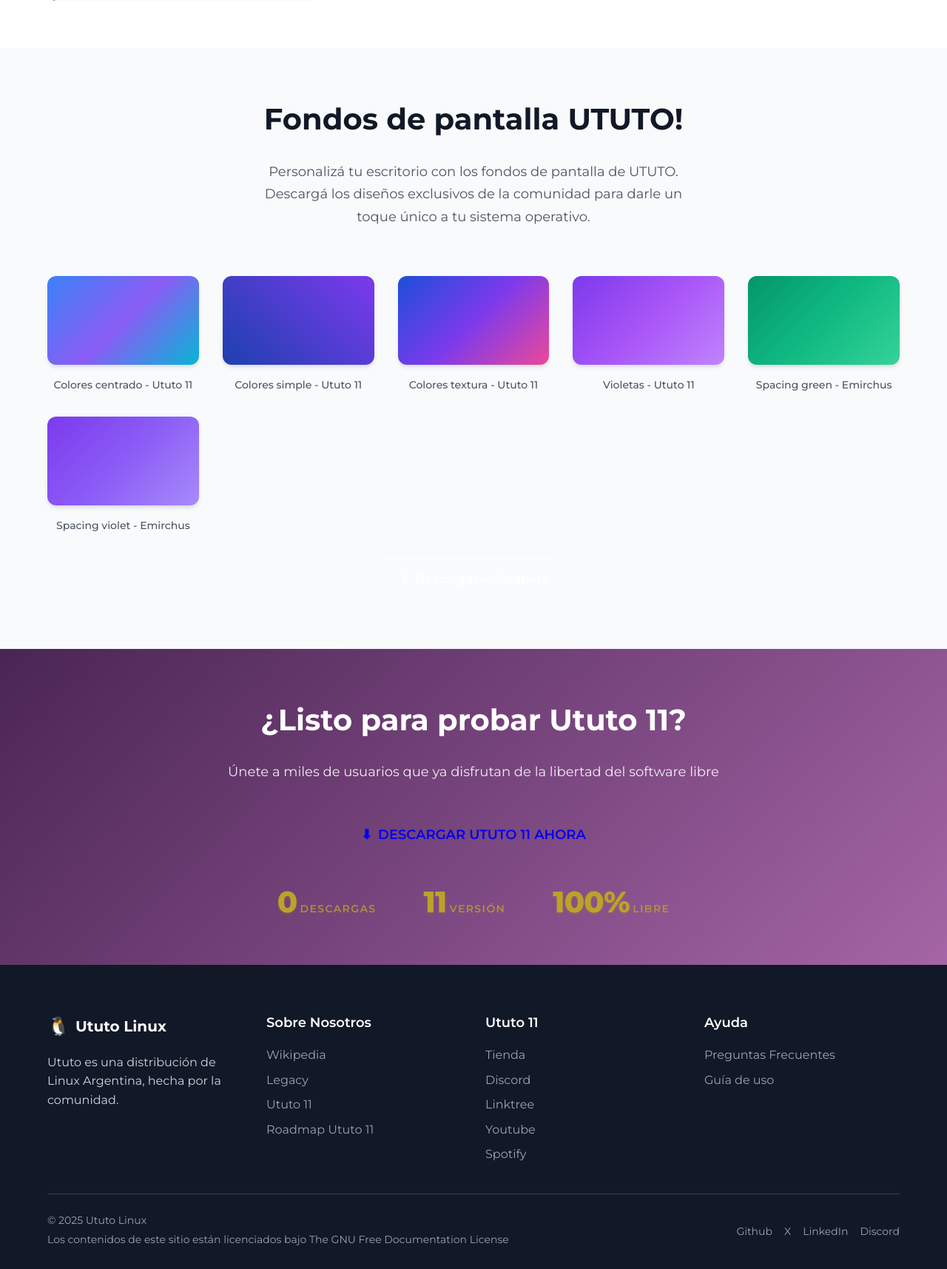
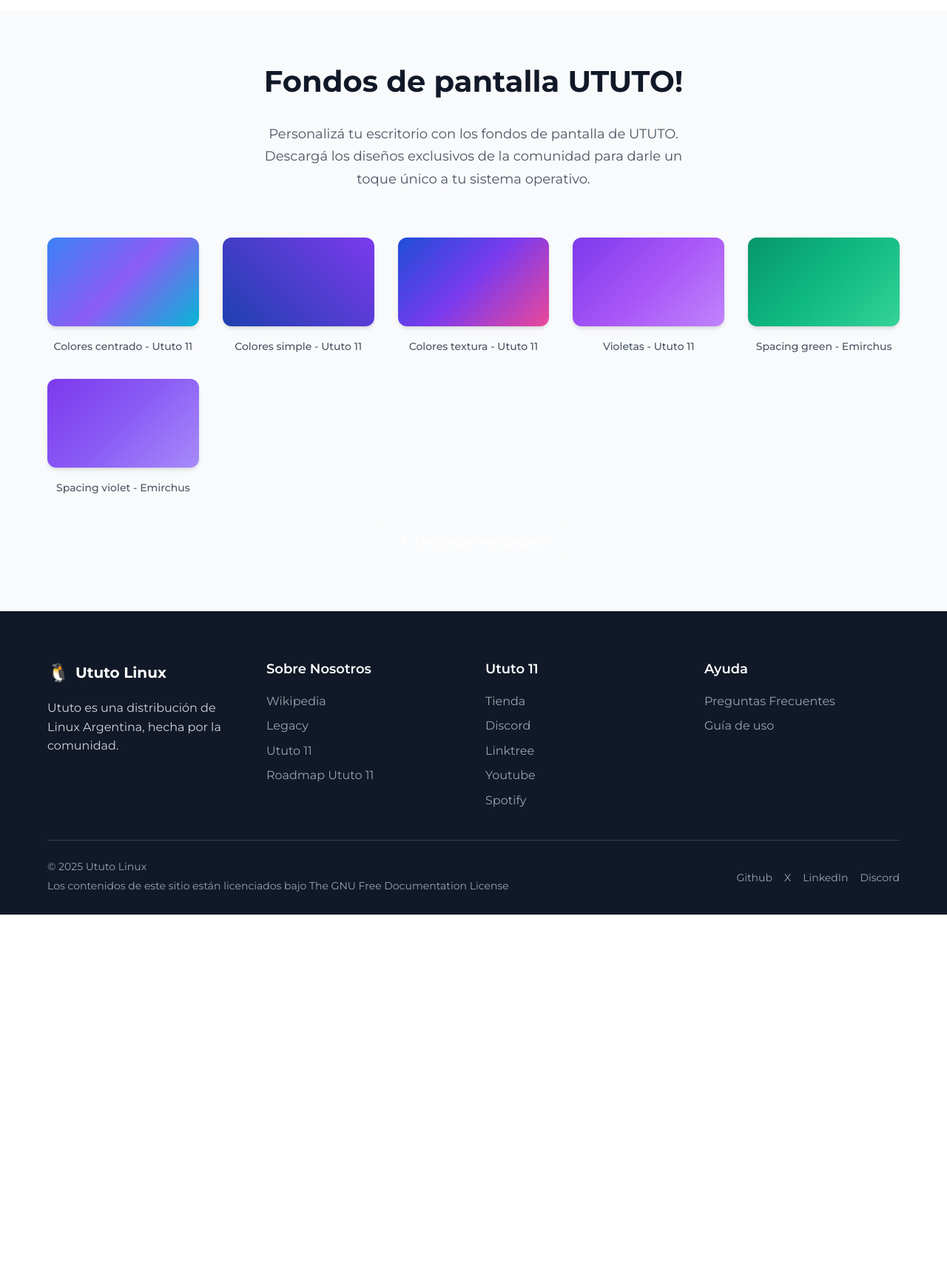
Before and after one commit to ututolinux/sitioWeb, a PHP site: page / in a window 1280 px wide. Shown: the part 2982-4697 px from the top of the page at 74% size. After the commit the page ends 4218 px from the top, so only its background shows below. Run offline with PHP 8.4, Linux system fonts and the light colour scheme.

Commit message:
WIP: v3.0

```diff
--- a/index.php
+++ b/index.php
@@ -126,42 +126,36 @@
                         <div class="feature-icon">🛡️</div>
                         <h3>Libertad</h3>
                         <p>Tomá el control de tu experiencia digital con UTUTO. Libertad para elegir, libertad para compartir, libertad para colaborar.</p>
-                        <a href="#" class="feature-link">Leer más →</a>
                     </div>
 
                     <div class="feature-card">
                         <div class="feature-icon">🔒</div>
                         <h3>Seguridad</h3>
                         <p>Protegé tu privacidad y tus datos con UTUTO. Nuestro compromiso con la seguridad digital es inquebrantable.</p>
-                        <a href="#" class="feature-link">Leer más →</a>
                     </div>
 
                     <div class="feature-card">
                         <div class="feature-icon">⚡</div>
                         <h3>Rendimiento</h3>
                         <p>Experimentá la velocidad y el rendimiento de UTUTO. Nuestro sistema operativo está diseñado para funcionar en cualquier entorno.</p>
-                        <a href="#" class="feature-link">Leer más →</a>
                     </div>
 
                     <div class="feature-card">
                         <div class="feature-icon">🔐</div>
                         <h3>Privacidad</h3>
                         <p>La privacidad es un derecho humano fundamental. Con UTUTO, podés estar seguro de que tus datos están protegidos y seguros.</p>
-                        <a href="#" class="feature-link">Leer más →</a>
                     </div>
 
                     <div class="feature-card">
                         <div class="feature-icon">👥</div>
                         <h3>Comunidad</h3>
                         <p>Apoyo y colaboración definen a nuestra comunidad. Con UTUTO, nunca estás solo en tu experiencia digital.</p>
-                        <a href="#" class="feature-link">Leer más →</a>
                     </div>
 
                     <div class="feature-card">
                         <div class="feature-icon">📈</div>
                         <h3>Crecimiento</h3>
                         <p>Crecé con UTUTO. Nuestro sistema operativo está diseñado para adaptarse a tus necesidades y crecer con vos.</p>
-                        <a href="#" class="feature-link">Leer más →</a>
                     </div>
                 </div>
             </div>
@@ -318,33 +312,6 @@
                 </div>
             </div>
         </section>
-
-        <section class="download-section">
-            <div class="container">
-                <div class="download-cta">
-                    <h2>¿Listo para probar Ututo 11?</h2>
-                    <p>Únete a miles de usuarios que ya disfrutan de la libertad del software libre</p>
-                    <a href="?download=1" class="download-btn large" target="_blank">
-                        <span class="download-icon">⬇</span>
-                        DESCARGAR UTUTO 11 AHORA
-                    </a>
-                    <div class="download-stats">
-                        <div class="stat">
-                            <span class="stat-number"><?php echo number_format($current_count); ?></span>
-                            <span class="stat-label">Descargas</span>
-                        </div>
-                        <div class="stat">
-                            <span class="stat-number">11</span>
-                            <span class="stat-label">Versión</span>
-                        </div>
-                        <div class="stat">
-                            <span class="stat-number">100%</span>
-                            <span class="stat-label">Libre</span>
-                        </div>
-                    </div>
-                </div>
-            </div>
-        </section>
     </main>
 
     <footer class="footer">
```
Also changed, not shown: styles.css (+76 -0 lines).
